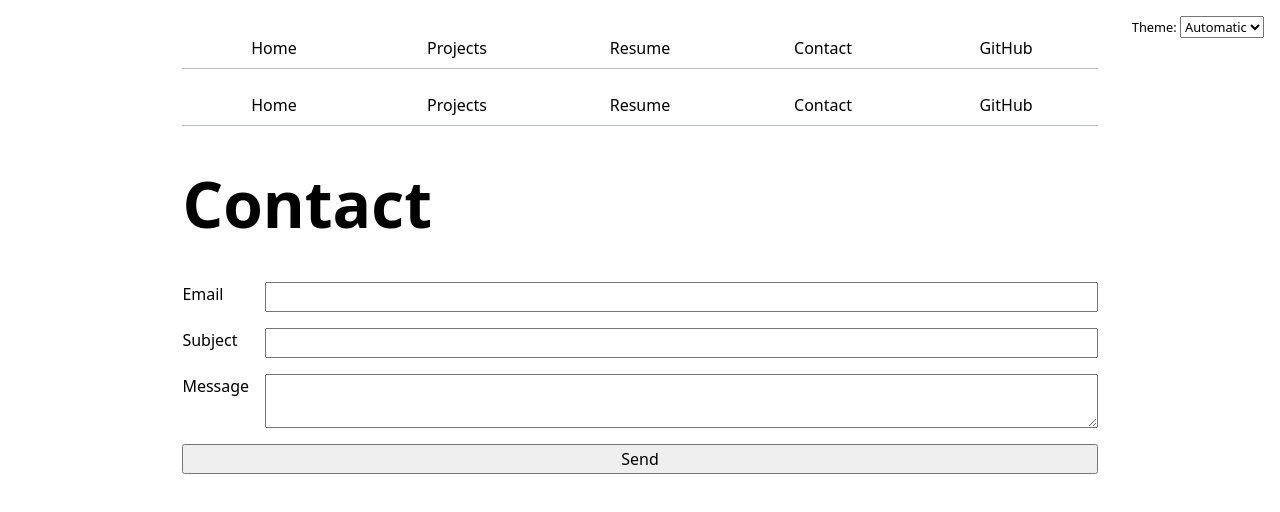
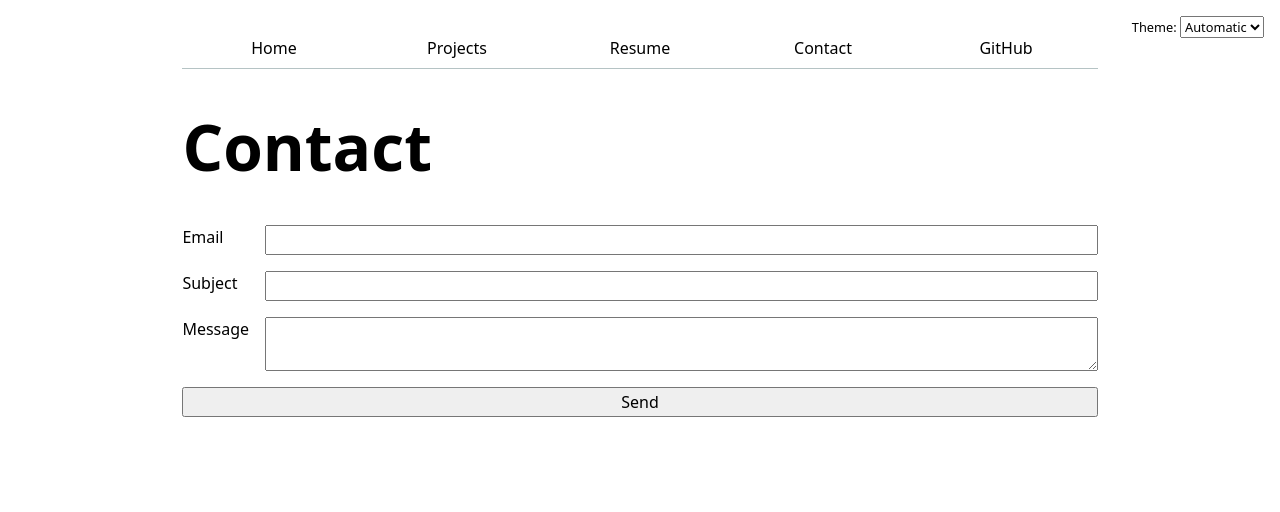
Before and after one commit to saketh123b/portfolio, a plain HTML site: page contacts/index.html in a window 1280 px wide. Drawn offline with Linux system fonts and the light colour scheme.

Commit message:
Update index.html

```diff
--- a/contacts/index.html
+++ b/contacts/index.html
@@ -7,13 +7,6 @@
   <script src = "../global.js" type = "module"></script>
 </head>
 <body>
-  <nav>
-    <a href="../index.html">Home</a>
-    <a href="../projects/index.html">Projects</a>
-    <a href="../resume/index.html">Resume</a>
-    <a href="../contacts/index.html">Contact</a>
-    <a href="https://github.com/saketh123b" target="_blank" rel="noopener">GitHub</a>
-  </nav>
 
   <h1>Contact</h1>
 
```
